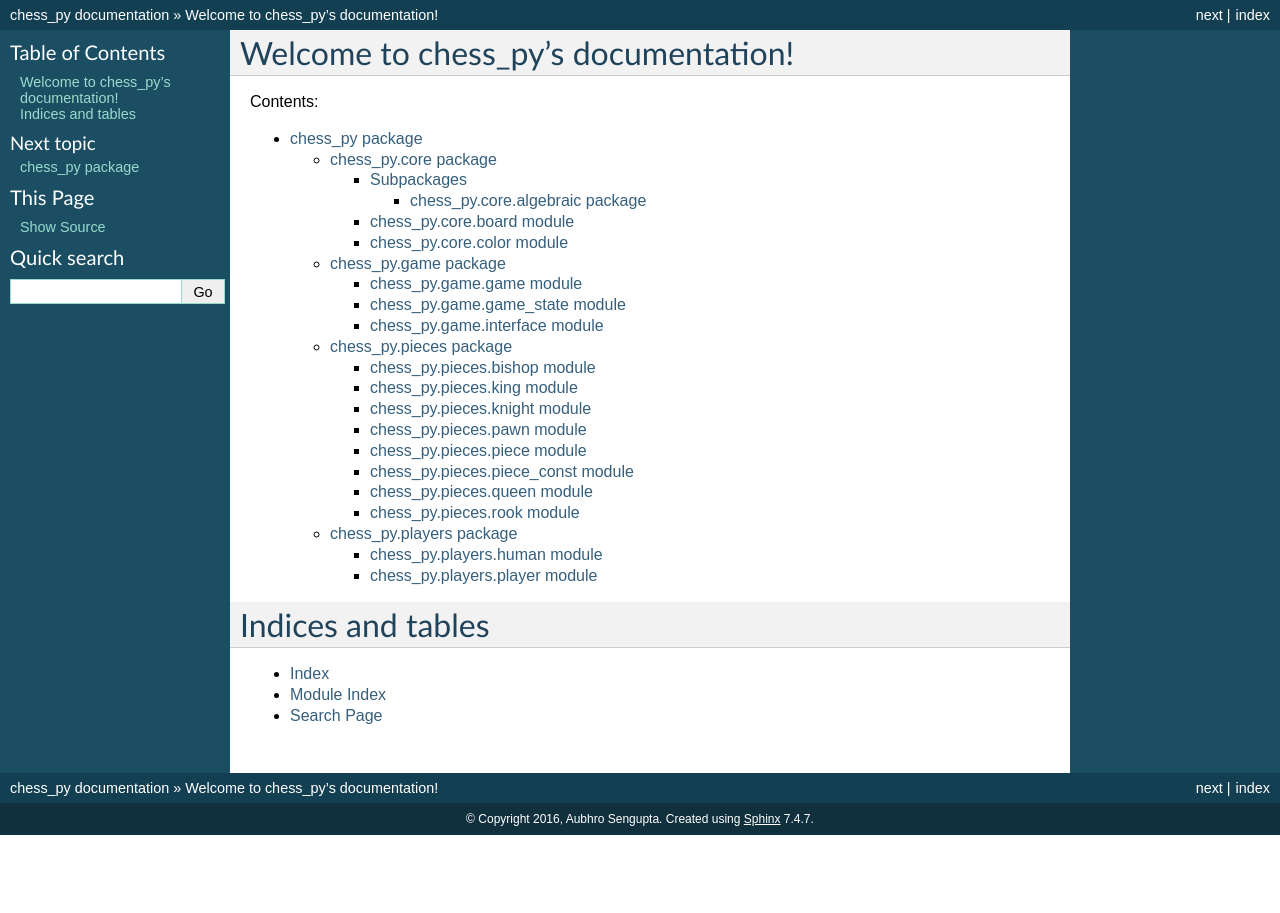
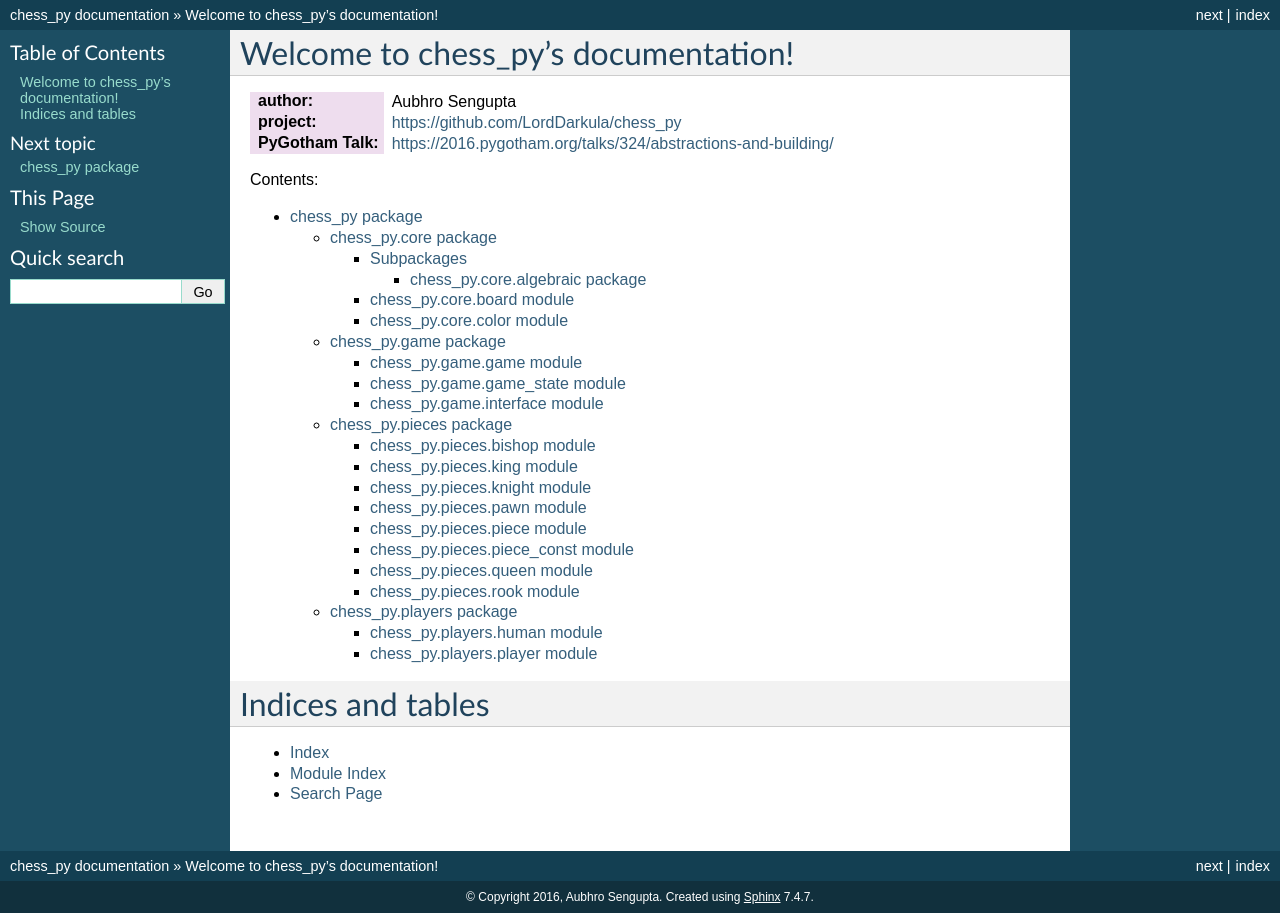
Before and after one commit to LordDarkula/chess_py, a Sphinx documentation site: the page built from docs/index.rst, in a window 1280 px wide. Built offline with Sphinx 7.4.7, drawn with Linux system fonts in a browser that asks for light colours.

Commit message:
Update docs with project links

```diff
--- a/docs/index.rst
+++ b/docs/index.rst
@@ -5,6 +5,10 @@
 
 Welcome to chess_py's documentation!
 ====================================
+
+:author: Aubhro Sengupta
+:project:    https://github.com/LordDarkula/chess_py
+:PyGotham Talk:   https://2016.pygotham.org/talks/324/abstractions-and-building/
 
 Contents:
 
```
